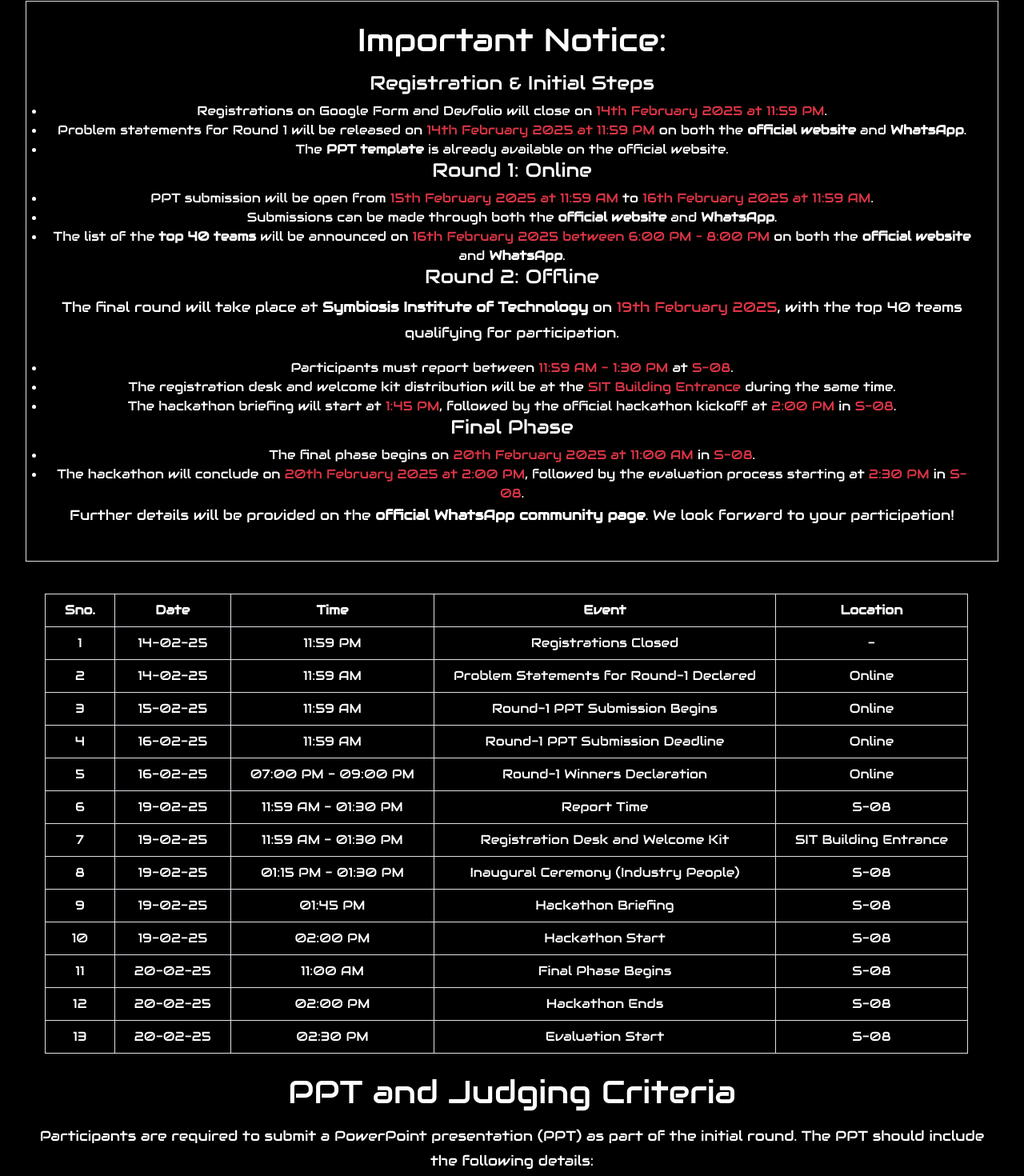
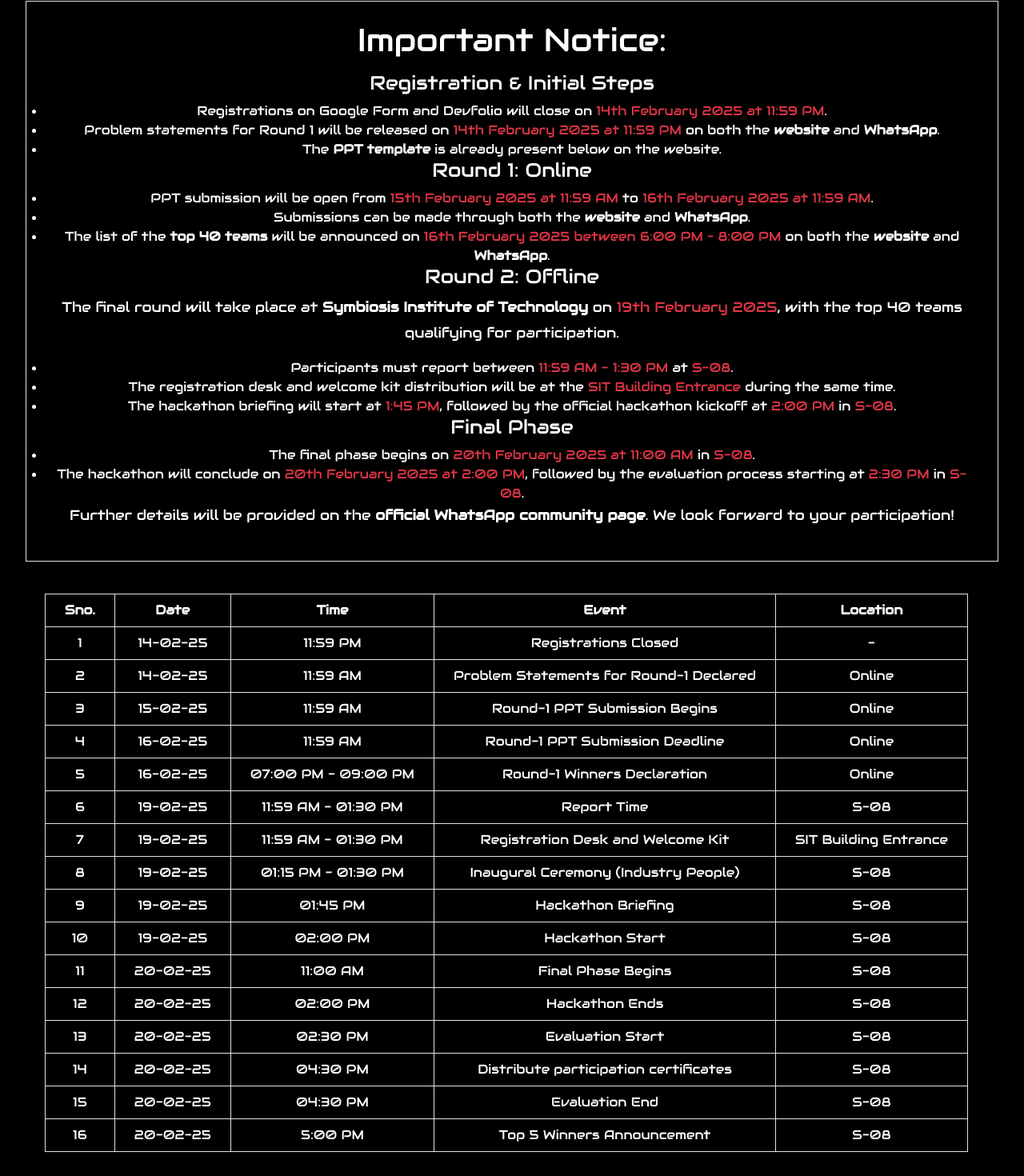
Before and after one commit to Ro706/Enthusia, a React (Create React App) app: page /SITNovate in a window 1280 px wide. Shown: the part 1567-3037 px from the top of the page at 80% size. Built offline with nearby package versions, Linux system fonts and the light colour scheme.

Commit message:
update time table

```diff
--- a/src/component/SITNovate.js
+++ b/src/component/SITNovate.js
@@ -17,6 +17,9 @@ function SITNovate() {
     { id: 11, date: '20-02-25', time: '11:00 AM', event: 'Final Phase Begins', location: 'S-08' },
     { id: 12, date: '20-02-25', time: '02:00 PM', event: 'Hackathon Ends', location: 'S-08' },
     { id: 13, date: '20-02-25', time: '02:30 PM', event: 'Evaluation Start', location: 'S-08' },
+    { id: 14, date: '20-02-25', time: '04:30 PM', event: 'Distribute participation certificates', location: 'S-08' },
+    { id: 15, date: '20-02-25', time: '04:30 PM', event: 'Evaluation End', location: 'S-08' },
+    { id: 16, date: '20-02-25', time: '5:00 PM', event: 'Top 5 Winners Announcement', location: 'S-08' }
 ];
   const themes = [
     {
@@ -78,13 +81,13 @@ function SITNovate() {
 
           <h4>Registration & Initial Steps</h4>
           <li>Registrations on Google Form and Devfolio will close on <span className='text-danger'>14th February 2025 at 11:59 PM</span>.</li>
-          <li>Problem statements for Round 1 will be released on <span className='text-danger'>14th February 2025 at 11:59 PM</span> on both the <b>official website</b> and <b>WhatsApp</b>.</li>
-          <li>The <b>PPT template</b> is already available on the official website.</li>
+          <li>Problem statements for Round 1 will be released on <span className='text-danger'>14th February 2025 at 11:59 PM</span> on both the <b>website</b> and <b>WhatsApp</b>.</li>
+          <li>The <b>PPT template</b> is already present below on the website.</li>
 
           <h4>Round 1: Online</h4>
           <li>PPT submission will be open from <span className='text-danger'>15th February 2025 at 11:59 AM</span> to <span className='text-danger'>16th February 2025 at 11:59 AM</span>.</li>
-          <li>Submissions can be made through both the <b>official website</b> and <b>WhatsApp</b>.</li>
-          <li>The list of the <b>top 40 teams</b> will be announced on <span className='text-danger'>16th February 2025 between 6:00 PM – 8:00 PM</span> on both the <b>official website</b> and <b>WhatsApp</b>.</li>
+          <li>Submissions can be made through both the <b>website</b> and <b>WhatsApp</b>.</li>
+          <li>The list of the <b>top 40 teams</b> will be announced on <span className='text-danger'>16th February 2025 between 6:00 PM – 8:00 PM</span> on both the <b>website</b> and <b>WhatsApp</b>.</li>
 
           <h4>Round 2: Offline</h4>
           <p>The final round will take place at <b>Symbiosis Institute of Technology</b> on <span className='text-danger'>19th February 2025</span>, with the top 40 teams qualifying for participation.</p>
```
